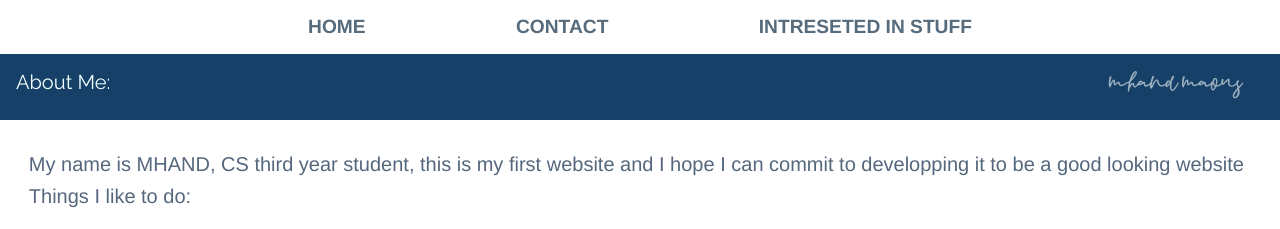
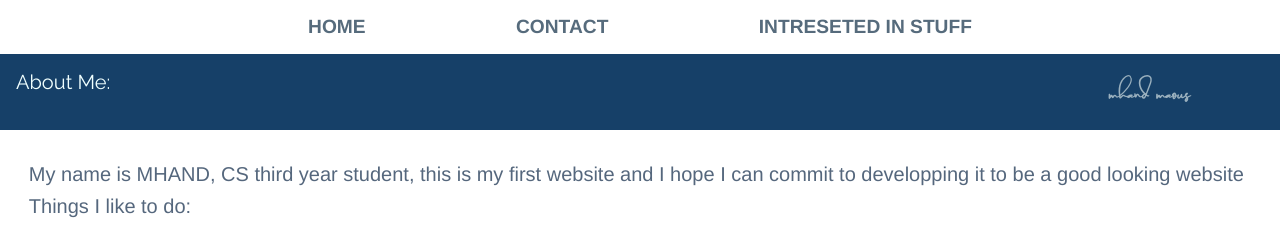
Before and after one commit to mhandmaous/About-me, a plain HTML site: page index.html in a window 1280 px wide. Shown: the top 229 px of the page. Drawn offline with Linux system fonts and the light colour scheme; files whose address does not match are found by name; a web font is replaced by a local one.

Commit message:
Update style.css

```diff
--- a/styles/css/style.css
+++ b/styles/css/style.css
@@ -70,7 +70,7 @@ nav a {
 }
 .signature{
   /* display: inline-block; */
-  font-family: 'Aussiente', 'Times New Roman', Times, serif;
+  font-family: "Brilliant", 'Times New Roman', Times, serif;
   font-size: 1.25rem;
   font-weight: 900;
   text-align: left;
```
